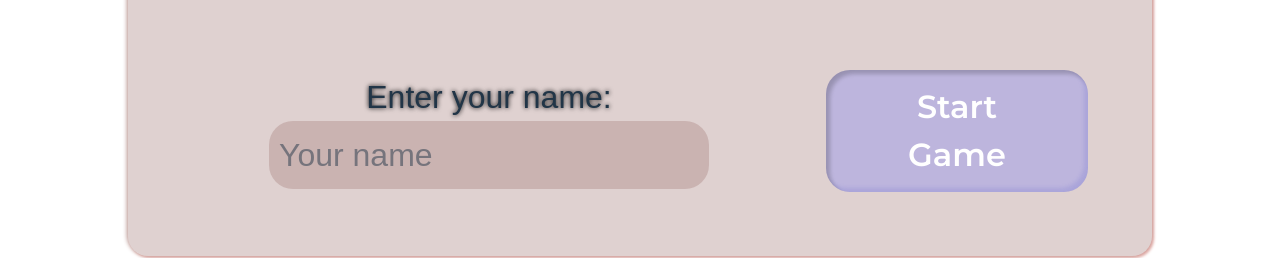
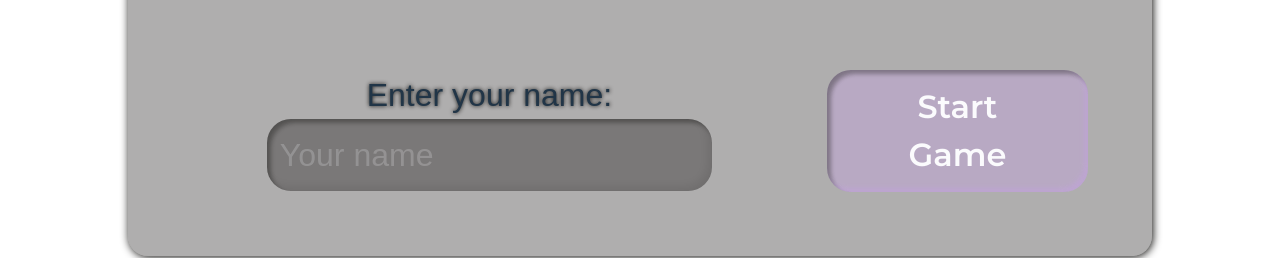
Before and after one commit to JafCas/modyo-concentration, a React (Vite) app: page / in a window 1280 px wide. Shown: the part 464-722 px from the top of the page. Built offline with nearby package versions, Linux system fonts and the light colour scheme; no server answers; a web font is replaced by a local one.

Commit message:
Add color palette Refactor styles to use CSS variables for improved maintainability and consistency; enhance input field styles in welcome modal.

```diff
--- a/src/App.css
+++ b/src/App.css
@@ -16,7 +16,7 @@
 .floating-card {
   display: flex;
   position: fixed;
-  background-color: #9f777356;
+  background-color: var(--color-primary-dark-transparent);
   top: 50%;
   left: 50%;
   transform: translate(-50%, -50%);
@@ -24,9 +24,9 @@
   z-index: 1000;
 
   backdrop-filter: blur(12px);
-  text-shadow: 0 0 5px #000000;
+  text-shadow: 0 0 4px #0d0c0a;
 
-  box-shadow: -1px -1px 4px #b6918c, 2px 2px 3px #e0aba6;
+  box-shadow: 1px 1px 8px #0d0c0a, -1px -1px 4px #ffffffad;
   align-items: center;
 }
 
@@ -46,10 +46,10 @@
 }
 
 .floating-card button {
-  background-color: #646cff46;
-  color: white;
-  box-shadow: inset -4px -4px 4px rgba(71, 77, 198, 0.166),
-    inset 4px 4px 4px rgba(0, 0, 0, 0.2);
+  background-color: var(--color-primary-transparent);
+  color: var(--color-primary-lighter);
+  box-shadow: inset -4px -4px 4px #c99dec54,
+    inset 4px 4px 4px #0d0c0a54;
   border: none;
   border-radius: 24px;
   padding: 0.4em 1.6em;
@@ -60,10 +60,12 @@
 }
 
 .floating-card button:hover {
+  /* TODO: Update colors using css variables */
   background-color: #646cff66;
 }
 
 .floating-card button:active {
+  /* TODO: Update colors using css variables */
   background-color: #646cff46;
   box-shadow: inset -2px -2px 4px rgba(71, 77, 198, 0.166),
     inset 2px 2px 4px rgba(0, 0, 0, 0.2);
--- a/src/index.css
+++ b/src/index.css
@@ -2,13 +2,21 @@
 @import "tailwindcss";
 
 :root {
+  --color-primary: #c99dec;
+  --color-primary-transparent: #c99dec54;
+  --cyber-pink: #d3003f;
+  --cyber-pink-transparent: #d3003f54;
+  --color-primary-dark: #0d0c0a;
+  --color-primary-dark-transparent: #0d0c0a54;
+  --color-primary-lighter: #fbfbfd;
+
   font-family: "Funnel Display", sans-serif;
   line-height: 1.5;
   font-weight: 500;
 
   color-scheme: light dark;
-  color: rgba(255, 255, 255, 0.87);
-  background-color: #fecfc9;
+  color: var(--color-primary-lighter);
+  background-color: var(--color-primary-lighter);
 
   font-synthesis: none;
   text-rendering: optimizeLegibility;
--- a/src/modals/welcome/Welcome.css
+++ b/src/modals/welcome/Welcome.css
@@ -1,3 +1,27 @@
+.floating-card input {
+  background-color: var(--color-primary-dark-transparent);
+  box-shadow: inset -4px -4px 8px #0d0c0a16, inset 4px 4px 4px #0d0c0a54,
+    0 0 0 1px #d3003f00;
+  outline: none; /* Removes the default blue border on focus */
+  transition: box-shadow 0.4s ease-in-out;
+}
+.floating-card input:focus {
+  box-shadow: inset -4px -4px 8px #0d0c0a16, inset 4px 4px 4px #0d0c0a54,
+    0 0 0 1px #d3003fff;
+  transition: all 0.4s ease-in-out;
+}
+
+.floating-card input::placeholder {
+  opacity: 0.2; /* Adjusts the opacity of the placeholder text */
+  color: var(--color-primary-lighter);
+  transition: all 0.4s ease-in-out;
+}
+.floating-card input::placeholder:focus {
+  opacity: 0.2; /* Adjusts the opacity of the placeholder text */
+  color: var(--cyber-pink);
+  transition: all 0.4s ease-in-out;
+}
+
 @media (max-width: 600px) {
   .floating-card.welcome .welcome-input {
     display: flex;
@@ -12,7 +36,6 @@
     font-size: 1.4rem;
     font-weight: bold;
     border-radius: 0.5rem;
-    background-color: #9f777356;
   }
 }
 
@@ -27,9 +50,9 @@
   }
 
   .floating-card input {
-    padding: 10px;
+    padding: 12px;
+    padding-left: 0.4em;
     font-size: 2em;
-    background-color: #9f777356;
     border-radius: 24px;
   }
 
```
